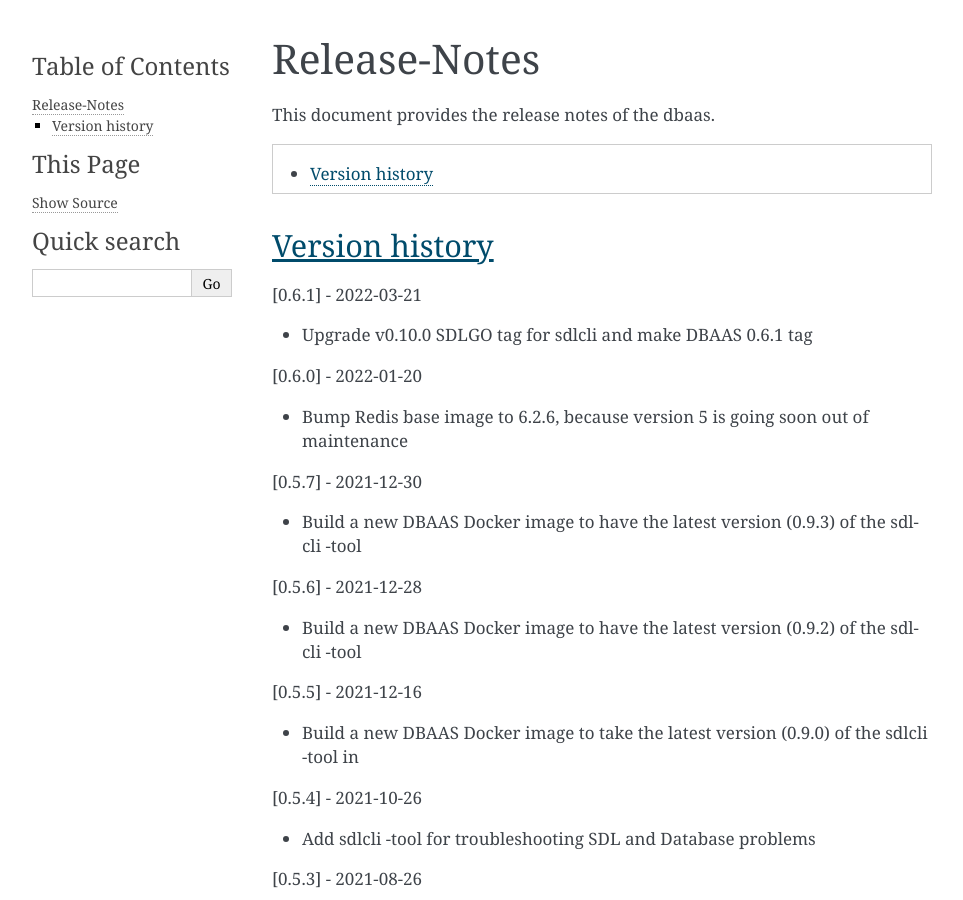
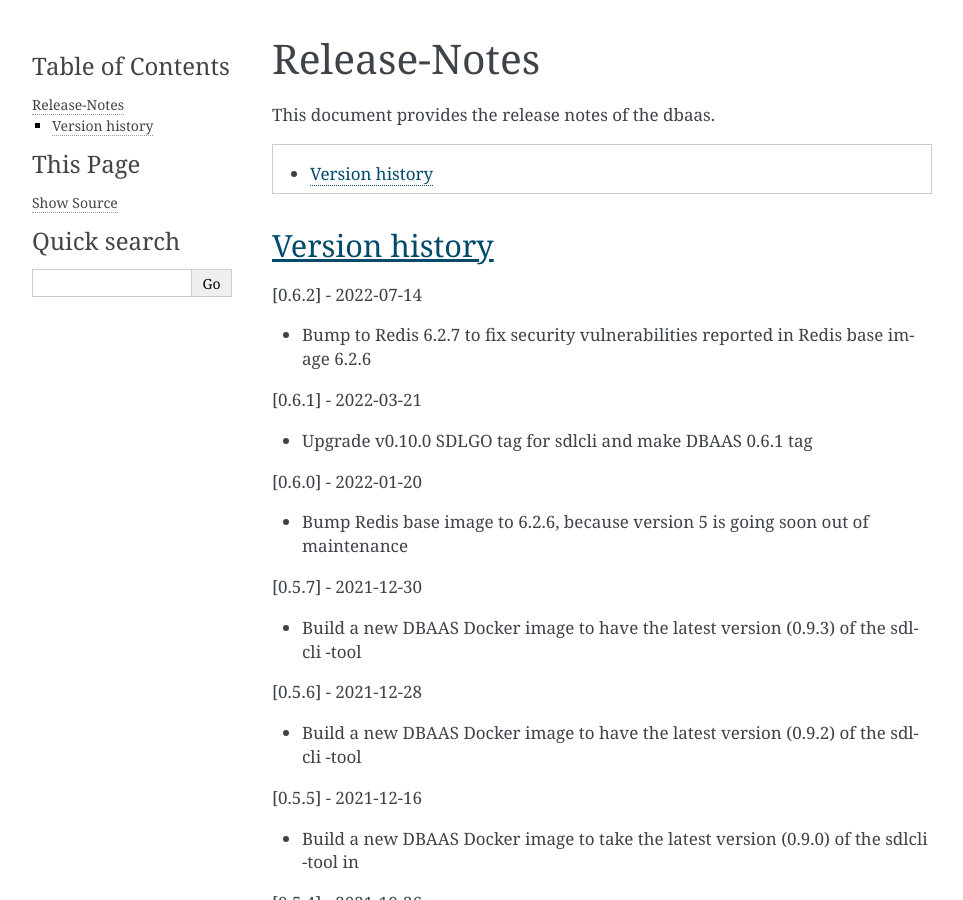
Before and after one commit to o-ran-sc/ric-plt-dbaas, a Sphinx documentation site: the page built from docs/release-notes.rst, in a window 1280 px wide and 900 px high. Shown: the whole window, without its empty margins (148-1111 px from the left). Built offline with Sphinx 7.4.7, drawn with Linux system fonts in a browser that asks for light colours.

Commit message:
Bump Redis to 6.2.7 to fix security vulnerability
Fix following security vulnerability tickets by taking to use Redis
runner base container image version 6.2.7:
  https://nvd.nist.gov/vuln/detail/CVE-2022-24735
  https://nvd.nist.gov/vuln/detail/CVE-2022-24736

New DBAAS container version 0.6.2 will be built on top of Redis 6.2.7.

Issue-Id: TODO

Signed-off-by: Timo Tietavainen <timo.tietavainen@nokia.com>
Change-Id: Ib4fa78c4319d0419060a45e69dacc88f7346b8e7

```diff
--- a/container-tag.yaml
+++ b/container-tag.yaml
@@ -2,4 +2,4 @@
 # This file is expected to be in the docker build directory;
 # can be moved with suitable JJB configuration.
 ---
-tag: '0.6.1'
+tag: '0.6.2'
--- a/docs/release-notes.rst
+++ b/docs/release-notes.rst
@@ -29,6 +29,10 @@ This document provides the release notes of the dbaas.
 
 Version history
 ---------------
+
+[0.6.2] - 2022-07-14
+
+* Bump to Redis 6.2.7 to fix security vulnerabilities reported in Redis base image 6.2.6
 
 [0.6.1] - 2022-03-21
 
```
Also changed, not shown: 1 other file.
